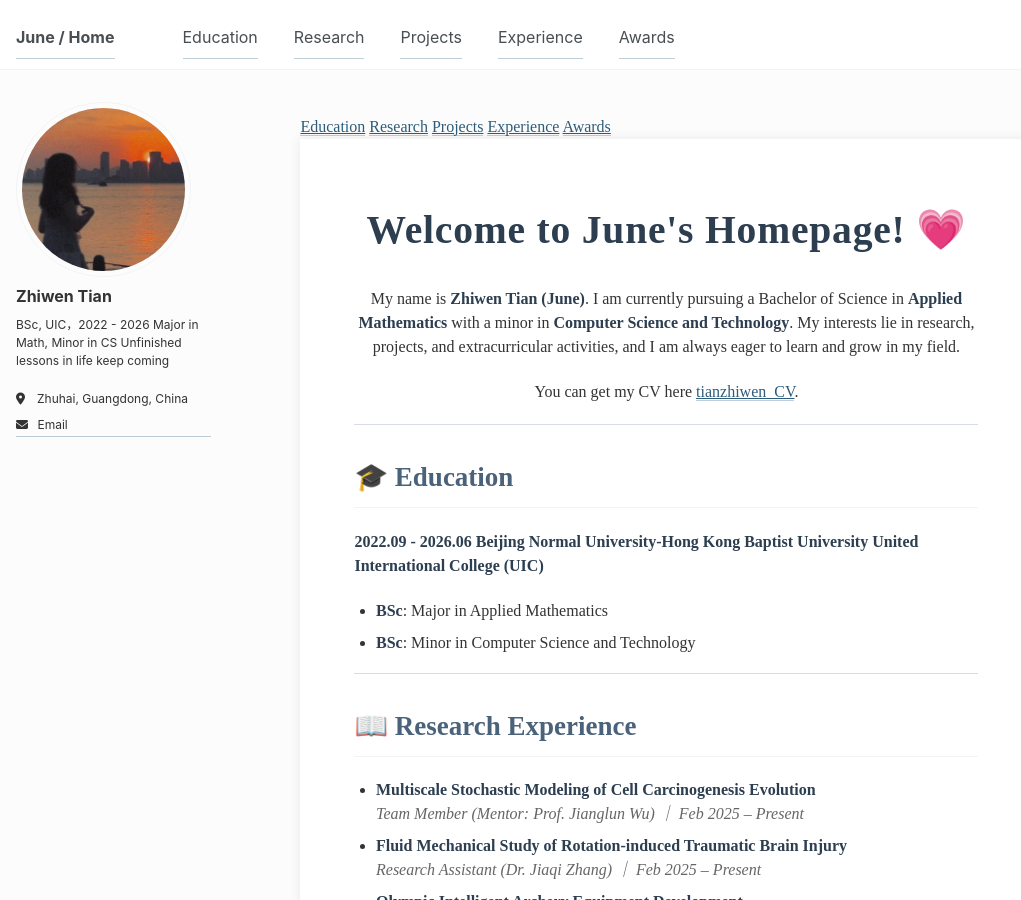
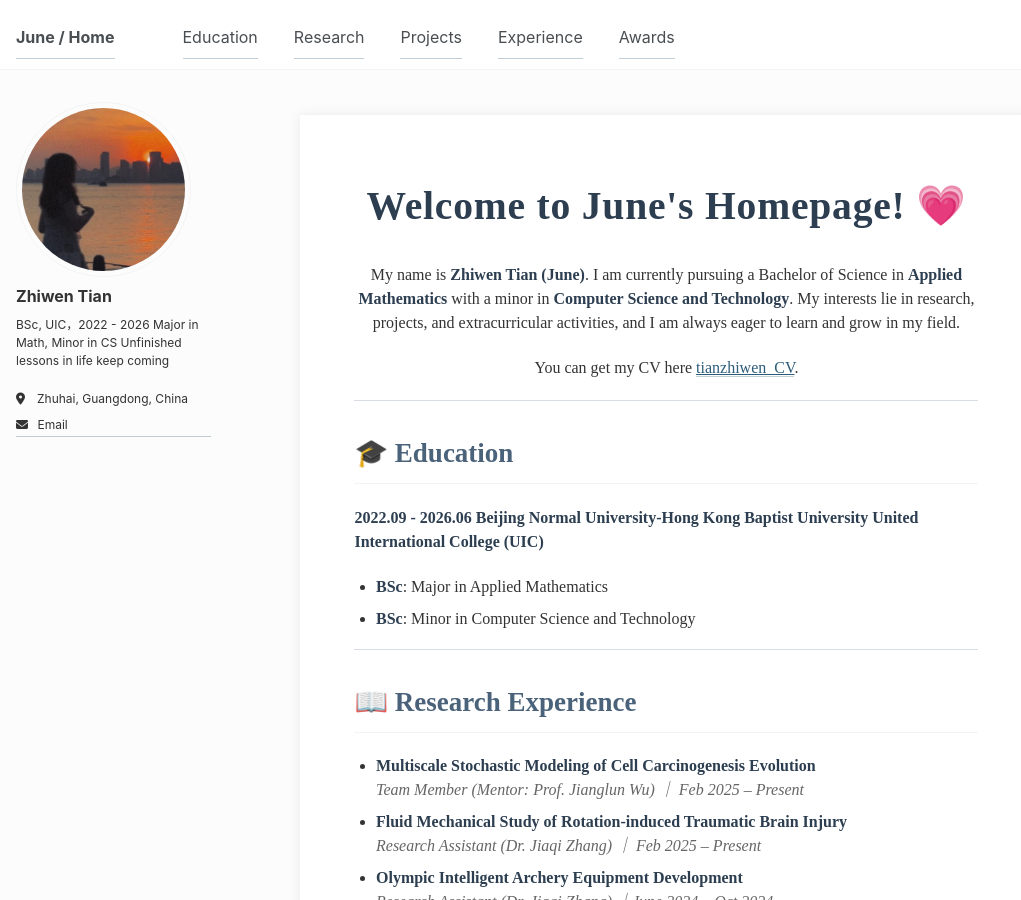
Before and after one commit to Orange1207/Orange1207.github.io, a Jekyll site: the page built from _pages/about.md, in a window 1280 px wide and 900 px high. Shown: the whole window, without its empty margins (0-1021 px from the left). Built offline with Jekyll 4.4.1, drawn with Linux system fonts in a browser that asks for light colours.

Commit message:
Update about.md

```diff
--- a/_pages/about.md
+++ b/_pages/about.md
@@ -7,16 +7,6 @@ redirect_from:
 ---
 
 <link rel="stylesheet" href="{{ site.baseurl }}/assets/css/custom.css">
-
-<header class="fixed-nav">
-  <nav>
-    <a href="#education">Education</a>
-    <a href="#research">Research</a>
-    <a href="#projects">Projects</a>
-    <a href="#experience">Experience</a>
-    <a href="#awards">Awards</a>
-  </nav>
-</header>
 
 <div class="container">
   <h1 class="center-text">Welcome to June's Homepage! 💗</h1>
```
